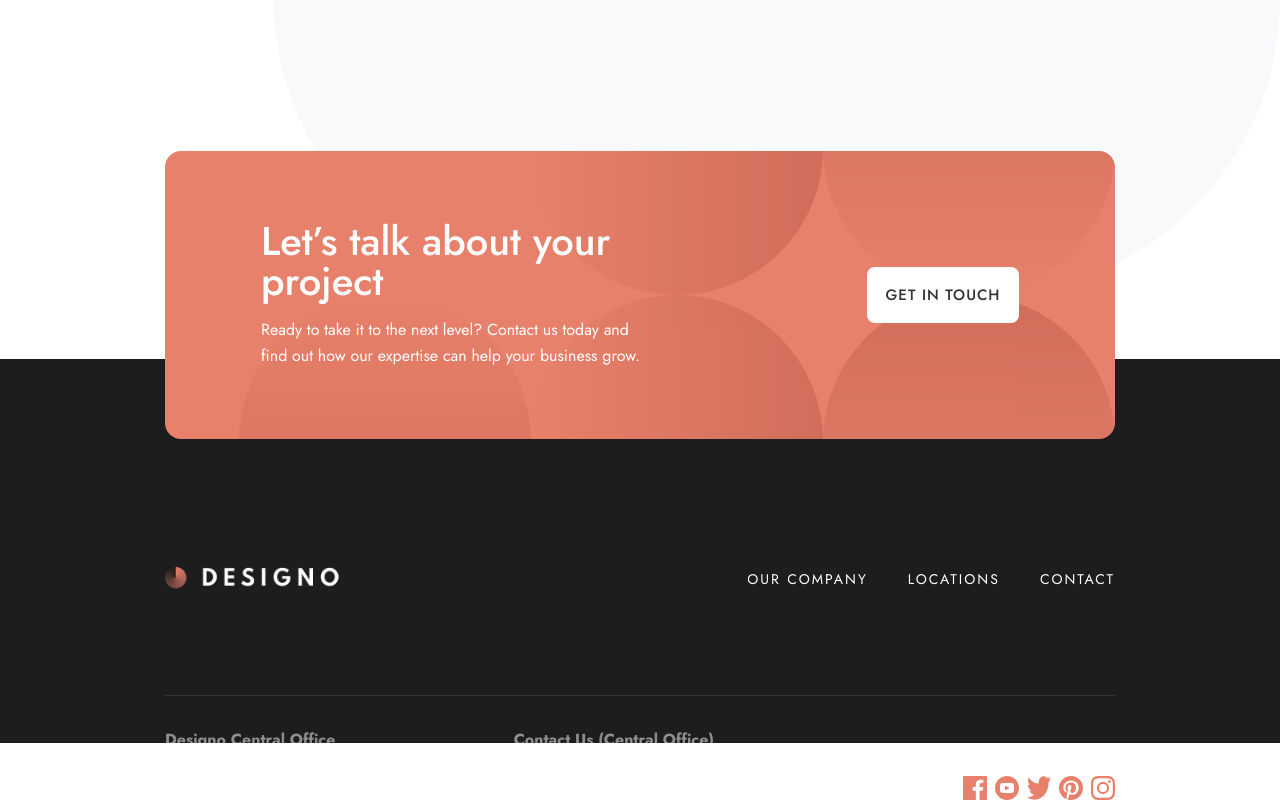
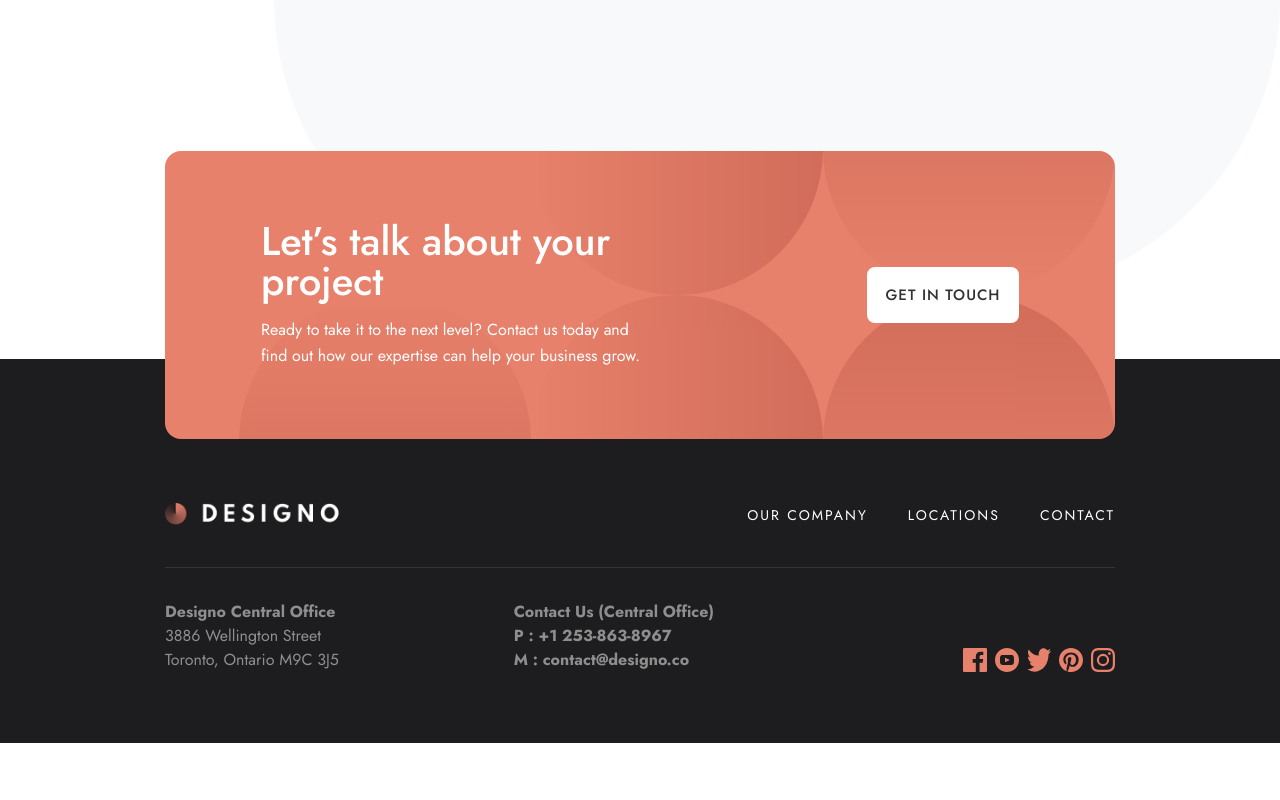
Before and after one commit to HassanMak29/fem-designo, a React (Vite) app: page / in a window 1280 px wide. Shown: the part 2215-3015 px from the top of the page. After the commit the page ends 2958 px from the top, so only its background shows below. Built offline with nearby package versions, Linux system fonts and the light colour scheme.

Commit message:
fixed footer padding issue

```diff
--- a/src/components/Footer.tsx
+++ b/src/components/Footer.tsx
@@ -23,7 +23,7 @@ function Footer() {
       <MaxWidthWrapper className='flex flex-col items-center text-center md:block md:text-left'>
         <Header
           invert={true}
-          className='p-0 md:mb-10 mb-8 md:px-0 lg:px-0 w-full'
+          className='p-0 md:mb-10 mb-8 md:p-0 lg:px-0 w-full'
         />
         <div className='h-[1px] bg-white opacity-10 w-full mb-8 md:mb-0' />
         <nav className='block md:hidden mb-10'>
```
